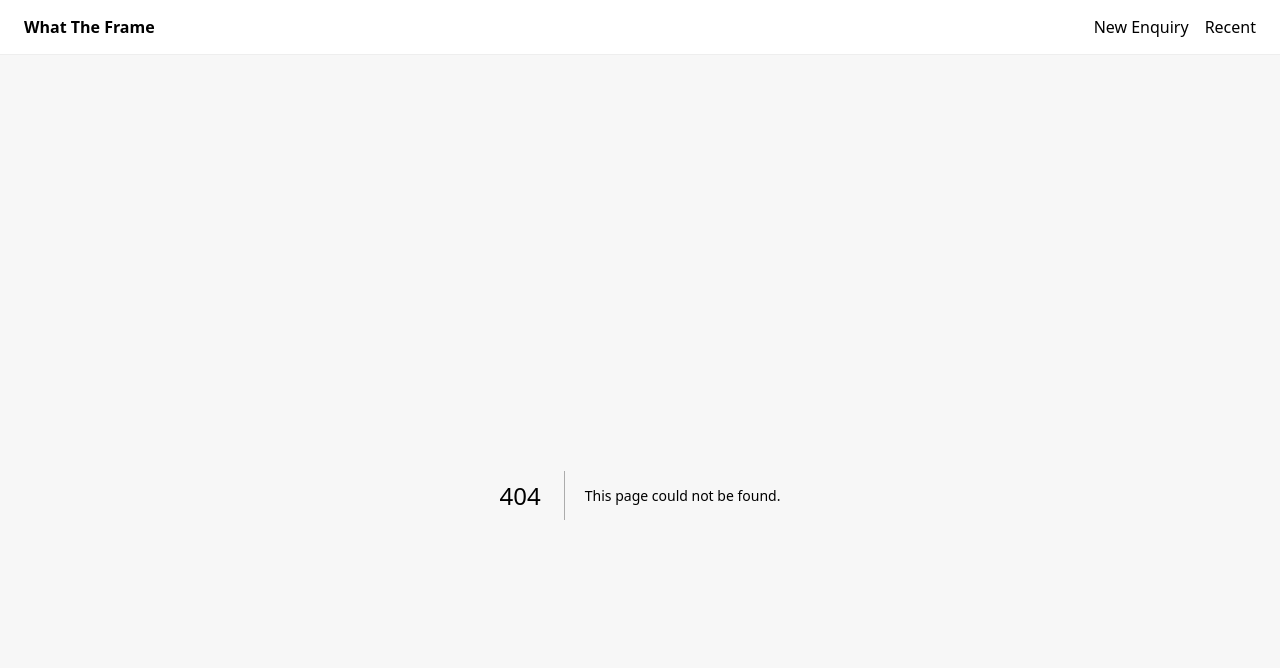
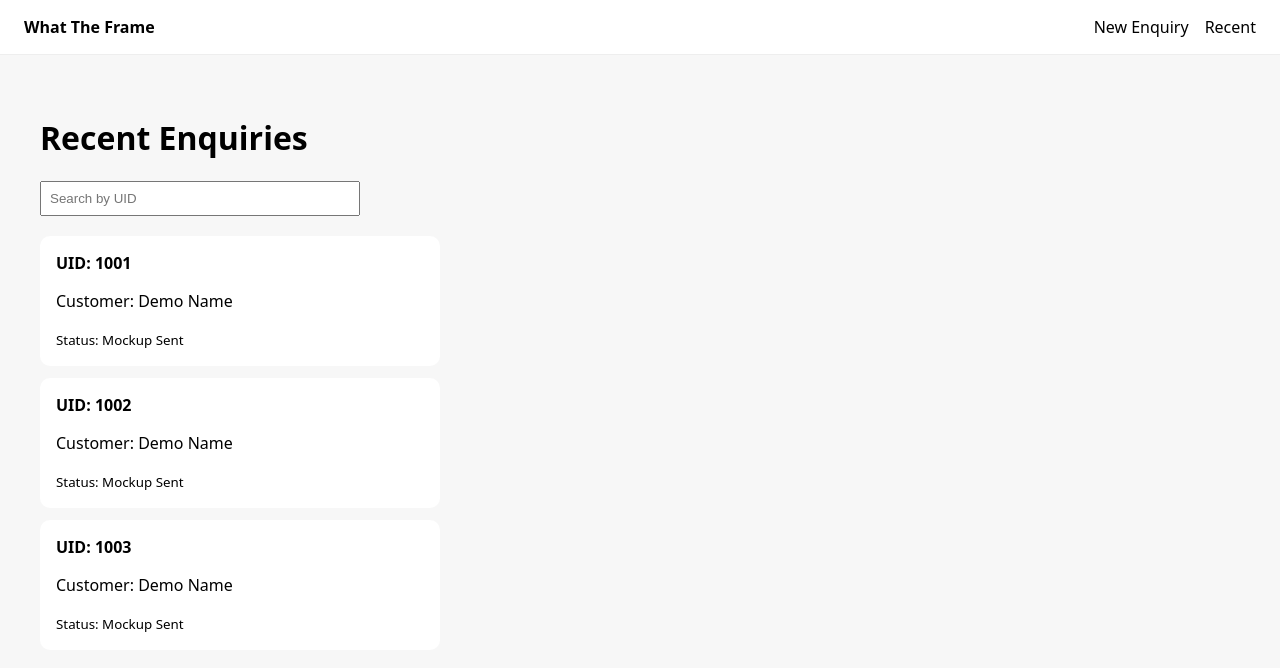
Before and after one commit to thelastgiftteam/engraving-ai-tool, a Next.js app: page /recent in a window 1280 px wide. Before the commit this address had no page. Shown: the top 668 px of the page. Built offline with nearby package versions, Linux system fonts and the light colour scheme.

Commit message:
Create page.js

```diff
--- /dev/null
+++ b/app/recent/page.js
@@ -0,0 +1,37 @@
+export default function Recent() {
+  return (
+    <>
+      <h1>Recent Enquiries</h1>
+
+      <input
+        placeholder="Search by UID"
+        style={{ padding: "8px", width: "300px", marginBottom: "20px" }}
+      />
+
+      <div style={styles.list}>
+        {[1001, 1002, 1003].map((uid) => (
+          <a key={uid} href={`/order/${uid}`} style={styles.card}>
+            <strong>UID: {uid}</strong>
+            <p>Customer: Demo Name</p>
+            <small>Status: Mockup Sent</small>
+          </a>
+        ))}
+      </div>
+    </>
+  );
+}
+
+const styles = {
+  list: {
+    display: "grid",
+    gap: "12px",
+    maxWidth: "400px",
+  },
+  card: {
+    background: "#fff",
+    padding: "16px",
+    borderRadius: "10px",
+    textDecoration: "none",
+    color: "#000",
+  },
+};
```
